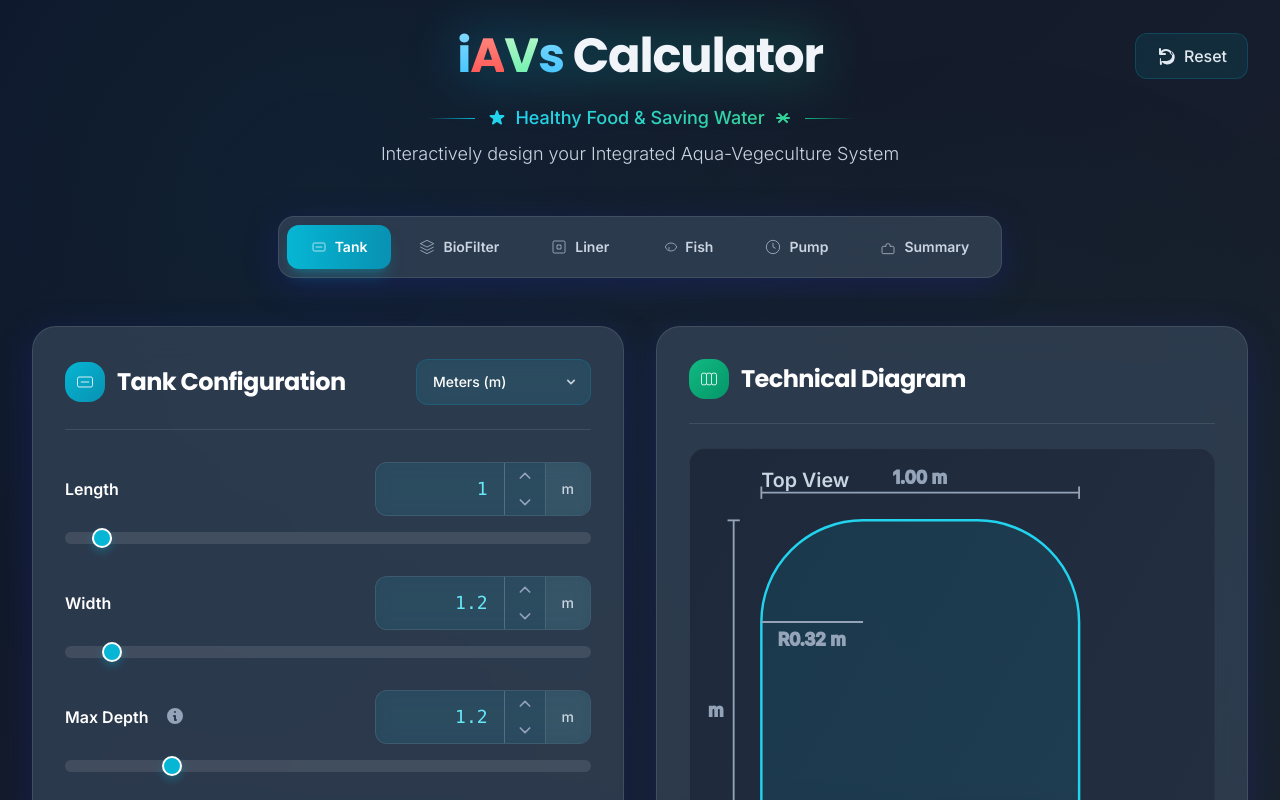
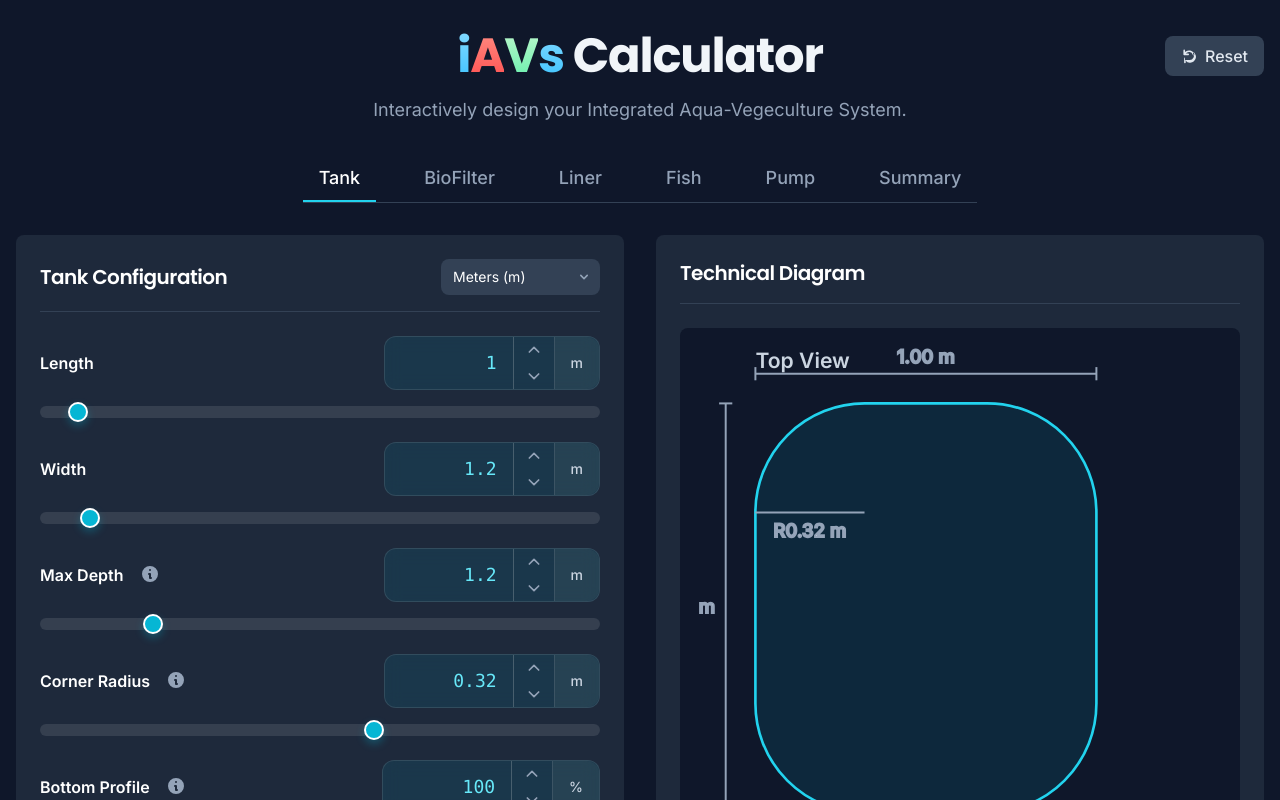
Before and after one commit to adminiavs/iAVs-Calculator, a React (Vite) app: page / in a window 1280 px wide. Shown: the top 800 px of the page. Built offline with nearby package versions, Linux system fonts and the light colour scheme.

Commit message:
Update app styling to match target design - Simplified dark theme with cleaner navigation and card layouts

```diff
--- a/App.tsx
+++ b/App.tsx
@@ -523,142 +523,89 @@ export default function App(): React.ReactNode {
   }, []);
 
   return (
-    <div className="min-h-screen text-slate-100 p-4 md:p-8">
+    <div className="min-h-screen bg-slate-900 text-slate-100">
       <div className="max-w-7xl mx-auto">
-        <header className="text-center mb-12">
+        <header className="text-center py-8 px-4">
             <div className="flex items-center justify-center gap-6 relative">
-                <div className="relative">
                 <IAVSLogo />
-                  <div className="absolute inset-0 bg-gradient-to-r from-cyan-500/20 to-emerald-500/20 rounded-lg blur-xl -z-10"></div>
-                </div>
                 <button
                     onClick={handleResetToDefaults}
-                    className="absolute right-0 top-1/2 -translate-y-1/2 glass-button text-slate-200 hover:text-white font-medium py-2.5 px-5 rounded-xl flex items-center gap-2 group"
+                    className="absolute right-0 top-1/2 -translate-y-1/2 bg-slate-700 hover:bg-slate-600 text-slate-200 hover:text-white font-medium py-2 px-4 rounded-lg flex items-center gap-2 transition-colors"
                     aria-label="Reset to default settings"
                 >
-                    <svg xmlns="http://www.w3.org/2000/svg" className="h-5 w-5 group-hover:rotate-180 transition-transform duration-500" viewBox="0 0 20 20" fill="currentColor">
+                    <svg xmlns="http://www.w3.org/2000/svg" className="h-4 w-4" viewBox="0 0 20 20" fill="currentColor">
                         <path fillRule="evenodd" d="M4 2a1 1 0 011 1v2.101a7.002 7.002 0 0111.601 2.566 1 1 0 11-1.885.666A5.002 5.002 0 005.999 7H9a1 1 0 110 2H4a1 1 0 01-1-1V3a1 1 0 011-1zm1 14a1 1 0 011-1h5.001a5.002 5.002 0 004.087-7.926 1 1 0 111.885-.666A7.002 7.002 0 015.899 15.899V18a1 1 0 11-2 0v-5a1 1 0 011-1z" clipRule="evenodd" />
                     </svg>
                     Reset
                 </button>
             </div>
-            <div className="mt-6 space-y-2">
-              <div className="flex items-center justify-center gap-3">
-                <div className="h-px w-12 bg-gradient-to-r from-transparent to-cyan-500"></div>
-                <div className="flex items-center gap-2">
-                  <svg className="w-5 h-5 text-cyan-400" fill="currentColor" viewBox="0 0 20 20">
-                    <path d="M9.049 2.927c.3-.921 1.603-.921 1.902 0l1.07 3.292a1 1 0 00.95.69h3.462c.969 0 1.371 1.24.588 1.81l-2.8 2.034a1 1 0 00-.364 1.118l1.07 3.292c.3.921-.755 1.688-1.54 1.118l-2.8-2.034a1 1 0 00-1.175 0l-2.8 2.034c-.784.57-1.838-.197-1.539-1.118l1.07-3.292a1 1 0 00-.364-1.118L2.98 8.72c-.783-.57-.38-1.81.588-1.81h3.461a1 1 0 00.951-.69l1.07-3.292z"/>
-                  </svg>
-                  <span className="text-lg font-medium bg-gradient-to-r from-cyan-400 to-emerald-400 bg-clip-text text-transparent">
-                    Healthy Food & Saving Water
-                  </span>
-                  <svg className="w-5 h-5 text-emerald-400" fill="currentColor" viewBox="0 0 20 20">
-                    <path fillRule="evenodd" d="M3 10a1 1 0 011-1h12a1 1 0 110 2H4a1 1 0 01-1-1z" clipRule="evenodd"/>
-                    <path fillRule="evenodd" d="M5.293 5.293a1 1 0 011.414 0L10 8.586l3.293-3.293a1 1 0 111.414 1.414L11.414 10l3.293 3.293a1 1 0 01-1.414 1.414L10 11.414l-3.293 3.293a1 1 0 01-1.414-1.414L8.586 10 5.293 6.707a1 1 0 010-1.414z" clipRule="evenodd"/>
-                  </svg>
-                </div>
-                <div className="h-px w-12 bg-gradient-to-l from-transparent to-emerald-500"></div>
-              </div>
-              <p className="text-lg text-slate-300 font-light">Interactively design your Integrated Aqua-Vegeculture System</p>
-            </div>
+            <p className="text-lg text-slate-400 mt-4">Interactively design your Integrated Aqua-Vegeculture System.</p>
         </header>
 
-        <div className="mb-12 flex justify-center">
-          <div className="glass-card rounded-2xl p-2 flex gap-1">
+        <nav className="flex justify-center mb-8">
+          <div className="flex space-x-8 border-b border-slate-700">
             <button
               onClick={() => setActiveTab('tank')}
-              className={`px-6 py-3 text-sm font-semibold rounded-xl transition-all duration-300 flex items-center gap-2 ${
+              className={`px-4 py-2 text-lg font-medium transition-colors border-b-2 ${
                 activeTab === 'tank'
-                  ? 'bg-gradient-to-r from-cyan-500 to-cyan-600 text-white shadow-lg shadow-cyan-500/25'
-                  : 'text-slate-300 hover:text-white hover:bg-white/10'
+                  ? 'text-white border-cyan-400'
+                  : 'text-slate-400 border-transparent hover:text-slate-200'
               }`}
-              aria-current={activeTab === 'tank' ? 'page' : undefined}
             >
-              <svg className="w-4 h-4" fill="none" stroke="currentColor" viewBox="0 0 24 24">
-                <rect x="3" y="6" width="18" height="12" rx="2" ry="2"/>
-                <path d="M7 12h10"/>
-              </svg>
               Tank
             </button>
             <button
               onClick={() => setActiveTab('biofilter')}
-              className={`px-6 py-3 text-sm font-semibold rounded-xl transition-all duration-300 flex items-center gap-2 ${
+              className={`px-4 py-2 text-lg font-medium transition-colors border-b-2 ${
                 activeTab === 'biofilter'
-                  ? 'bg-gradient-to-r from-emerald-500 to-emerald-600 text-white shadow-lg shadow-emerald-500/25'
-                  : 'text-slate-300 hover:text-white hover:bg-white/10'
+                  ? 'text-white border-cyan-400'
+                  : 'text-slate-400 border-transparent hover:text-slate-200'
               }`}
-              aria-current={activeTab === 'biofilter' ? 'page' : undefined}
             >
-              <svg className="w-4 h-4" fill="none" stroke="currentColor" viewBox="0 0 24 24">
-                <path d="M12 2L2 7l10 5 10-5-10-5z"/>
-                <path d="M2 17l10 5 10-5"/>
-                <path d="M2 12l10 5 10-5"/>
-              </svg>
               BioFilter
             </button>
             <button
               onClick={() => setActiveTab('liner')}
-              className={`px-6 py-3 text-sm font-semibold rounded-xl transition-all duration-300 flex items-center gap-2 ${
+              className={`px-4 py-2 text-lg font-medium transition-colors border-b-2 ${
                 activeTab === 'liner'
-                  ? 'bg-gradient-to-r from-blue-500 to-blue-600 text-white shadow-lg shadow-blue-500/25'
-                  : 'text-slate-300 hover:text-white hover:bg-white/10'
+                  ? 'text-white border-cyan-400'
+                  : 'text-slate-400 border-transparent hover:text-slate-200'
               }`}
-              aria-current={activeTab === 'liner' ? 'page' : undefined}
             >
-              <svg className="w-4 h-4" fill="none" stroke="currentColor" viewBox="0 0 24 24">
-                <rect x="3" y="3" width="18" height="18" rx="2" ry="2"/>
-                <path d="M9 9h6v6H9z"/>
-              </svg>
               Liner
             </button>
             <button
               onClick={() => setActiveTab('fish')}
-              className={`px-6 py-3 text-sm font-semibold rounded-xl transition-all duration-300 flex items-center gap-2 ${
+              className={`px-4 py-2 text-lg font-medium transition-colors border-b-2 ${
                 activeTab === 'fish'
-                  ? 'bg-gradient-to-r from-teal-500 to-teal-600 text-white shadow-lg shadow-teal-500/25'
-                  : 'text-slate-300 hover:text-white hover:bg-white/10'
+                  ? 'text-white border-cyan-400'
+                  : 'text-slate-400 border-transparent hover:text-slate-200'
               }`}
-              aria-current={activeTab === 'fish' ? 'page' : undefined}
             >
-              <svg className="w-4 h-4" fill="none" stroke="currentColor" viewBox="0 0 24 24">
-                <path d="M6.5 12c.94-3.46 4.94-6 8.5-6s7.56 2.54 8.5 6c-.94 3.46-4.94 6-8.5 6s-7.56-2.54-8.5-6z"/>
-                <path d="M12 16v-4"/>
-                <path d="M12 8v.01"/>
-              </svg>
               Fish
             </button>
             <button
               onClick={() => setActiveTab('pump')}
-              className={`px-6 py-3 text-sm font-semibold rounded-xl transition-all duration-300 flex items-center gap-2 ${
+              className={`px-4 py-2 text-lg font-medium transition-colors border-b-2 ${
                 activeTab === 'pump'
-                  ? 'bg-gradient-to-r from-indigo-500 to-indigo-600 text-white shadow-lg shadow-indigo-500/25'
-                  : 'text-slate-300 hover:text-white hover:bg-white/10'
+                  ? 'text-white border-cyan-400'
+                  : 'text-slate-400 border-transparent hover:text-slate-200'
               }`}
-              aria-current={activeTab === 'pump' ? 'page' : undefined}
             >
-              <svg className="w-4 h-4" fill="none" stroke="currentColor" viewBox="0 0 24 24">
-                <circle cx="12" cy="12" r="10"/>
-                <path d="M12 6v6l4 2"/>
-              </svg>
               Pump
             </button>
             <button
               onClick={() => setActiveTab('summary')}
-              className={`px-6 py-3 text-sm font-semibold rounded-xl transition-all duration-300 flex items-center gap-2 ${
+              className={`px-4 py-2 text-lg font-medium transition-colors border-b-2 ${
                 activeTab === 'summary'
-                  ? 'bg-gradient-to-r from-amber-500 to-amber-600 text-white shadow-lg shadow-amber-500/25'
-                  : 'text-slate-300 hover:text-white hover:bg-white/10'
+                  ? 'text-white border-cyan-400'
+                  : 'text-slate-400 border-transparent hover:text-slate-200'
               }`}
-              aria-current={activeTab === 'summary' ? 'page' : undefined}
             >
-              <svg className="w-4 h-4" fill="none" stroke="currentColor" viewBox="0 0 24 24">
-                <path d="M9 11H5a2 2 0 00-2 2v7a2 2 0 002 2h14a2 2 0 002-2v-7a2 2 0 00-2-2h-4"/>
-                <path d="M9 11V9a2 2 0 012-2h2a2 2 0 012 2v2"/>
-              </svg>
               Summary
             </button>
           </div>
-        </div>
+        </nav>
 
         {activeTab === 'summary' && (
           <SummaryPage
@@ -683,39 +630,32 @@ export default function App(): React.ReactNode {
         )}
 
         {activeTab === 'tank' && (
+          <div className="px-4">
             <main className="grid grid-cols-1 lg:grid-cols-2 gap-8">
               {/* Left Column: Controls & Results */}
               <div className="flex flex-col gap-8">
                 {/* INPUTS */}
-              <div className="glass-card rounded-3xl p-8 flex flex-col gap-8">
-                <div className="flex justify-between items-center border-b border-white/10 pb-6">
-                  <div className="flex items-center gap-3">
-                    <div className="w-10 h-10 rounded-2xl bg-gradient-to-br from-cyan-500 to-cyan-600 flex items-center justify-center">
-                      <svg className="w-5 h-5 text-white" fill="none" stroke="currentColor" viewBox="0 0 24 24">
-                        <rect x="3" y="6" width="18" height="12" rx="2" ry="2"/>
-                        <path d="M7 12h10"/>
-                      </svg>
-                    </div>
-                    <h2 className="text-2xl font-bold text-white">Tank Configuration</h2>
-                  </div>
+                <div className="bg-slate-800 rounded-lg p-6">
+                  <div className="flex justify-between items-center border-b border-slate-700 pb-4 mb-6">
+                    <h2 className="text-xl font-semibold text-white">Tank Configuration</h2>
                     <div className="relative">
                       <select
                         value={unit}
                         onChange={(e) => setUnit(e.target.value as Unit)}
-                      className="glass-button text-white font-medium text-sm rounded-xl pl-4 pr-10 py-3 appearance-none focus:outline-none focus:ring-2 focus:ring-cyan-500 transition-all cursor-pointer"
+                        className="bg-slate-700 text-white text-sm rounded-lg pl-3 pr-8 py-2 appearance-none focus:outline-none focus:ring-2 focus:ring-cyan-500 cursor-pointer"
                         aria-label="Select unit of measurement"
                       >
                         {Object.entries(conversions).map(([key, value]) => (
                           <option key={key} value={key} className="bg-slate-800">{value.name}</option>
                         ))}
                       </select>
-                    <div className="pointer-events-none absolute inset-y-0 right-0 flex items-center px-3 text-slate-300">
+                      <div className="pointer-events-none absolute inset-y-0 right-0 flex items-center px-2 text-slate-400">
                         <svg className="fill-current h-4 w-4" xmlns="http://www.w3.org/2000/svg" viewBox="0 0 20 20"><path d="M5.293 7.293a1 1 0 011.414 0L10 10.586l3.293-3.293a1 1 0 111.414 1.414l-4 4a1 1 0 01-1.414 0l-4-4a1 1 0 010-1.414z"/></svg>
                       </div>
                     </div>
                   </div>
 
-                <div className="flex flex-col gap-8">
+                  <div className="space-y-6">
                     <InputSlider label="Length" value={displayDimensions.length} onChange={(v) => handleDimensionChange('length', v)} min={sliderConfig.dim.min} max={sliderConfig.dim.max} step={sliderConfig.dim.step} sliderStep={sliderConfig.dim.sliderStep} unit={unit} />
                     <InputSlider label="Width" value={displayDimensions.width} onChange={(v) => handleDimensionChange('width', v)} min={sliderConfig.dim.min} max={sliderConfig.dim.max} step={sliderConfig.dim.step} sliderStep={sliderConfig.dim.sliderStep} unit={unit} />
                     <InputSlider
@@ -763,20 +703,16 @@ export default function App(): React.ReactNode {
               </div>
 
               {/* Right Column: Diagram */}
-            <div className="glass-card rounded-3xl p-8 flex flex-col gap-6">
-               <div className="flex items-center gap-3 border-b border-white/10 pb-6">
-                  <div className="w-10 h-10 rounded-2xl bg-gradient-to-br from-emerald-500 to-emerald-600 flex items-center justify-center">
-                    <svg className="w-5 h-5 text-white" fill="none" stroke="currentColor" viewBox="0 0 24 24">
-                      <path d="M9 17V7m0 10a2 2 0 01-2 2H5a2 2 0 01-2-2V7a2 2 0 012-2h2a2 2 0 012 2m0 10a2 2 0 002 2h2a2 2 0 002-2M9 7a2 2 0 012-2h2a2 2 0 012 2m0 10V7m0 10a2 2 0 002 2h2a2 2 0 002-2V7a2 2 0 00-2-2h-2a2 2 0 00-2 2"/>
-                    </svg>
+              <div className="bg-slate-800 rounded-lg p-6">
+                 <div className="border-b border-slate-700 pb-4 mb-6">
+                    <h2 className="text-xl font-semibold text-white">Technical Diagram</h2>
                 </div>
-                  <h2 className="text-2xl font-bold text-white">Technical Diagram</h2>
-              </div>
-              <div className="flex-grow min-h-[400px] bg-gradient-to-br from-slate-900/50 to-slate-800/50 rounded-2xl p-4 border border-white/5">
+                <div className="bg-slate-900 rounded-lg p-4 min-h-[400px]">
                   <TankDiagram dimensions={dimensions} displayDimensions={displayDimensions} unit={unit} />
                 </div>
               </div>
             </main>
+          </div>
         )}
 
         {activeTab === 'fish' && (
--- a/components/BioFilterPage.tsx
+++ b/components/BioFilterPage.tsx
@@ -107,53 +107,25 @@ export default function BioFilterPage({ dimensions, displayDimensions, onChange,
   );
 
   return (
+    <div className="px-4">
       <div className="max-w-7xl mx-auto">
-      {/* Volume Comparison Box */}
-      <div className="bg-slate-800 rounded-2xl p-6 shadow-2xl ring-1 ring-white/10 mb-8">
-        <h3 className="text-xl font-semibold text-white mb-4">BioFilter Volume Comparison</h3>
-        <div className="grid grid-cols-1 md:grid-cols-2 gap-6">
-          <div className="bg-slate-900/50 rounded-xl p-5 flex flex-col gap-2">
-            <h3 className="text-lg font-semibold text-slate-200">Target BioFilter Volume</h3>
-            <div className="text-left">
-              <span className="text-4xl font-bold font-mono text-cyan-400">{Math.round(volumeComparison.targetVolume).toLocaleString()}</span>
-              <span className="text-2xl text-slate-400 ml-2 font-medium">L</span>
-            </div>
-            <div className="text-sm text-slate-400 mt-1">2x tank volume</div>
-          </div>
-          <div className="bg-slate-900/50 rounded-xl p-5 flex flex-col gap-2">
-            <h3 className="text-lg font-semibold text-slate-200">Actual BioFilter Volume</h3>
-            <div className="text-left">
-              <span className={`text-4xl font-bold font-mono transition-colors ${
-                volumeComparison.color === 'red' ? 'text-red-500' :
-                volumeComparison.color === 'yellow' ? 'text-yellow-400' :
-                'text-cyan-400'
-              }`}>{volumeComparison.actualVolume.toLocaleString()}</span>
-              <span className="text-2xl text-slate-400 ml-2 font-medium">L</span>
-            </div>
-            <div className="text-sm text-slate-400 mt-1">
-              {volumeComparison.percentageDiff ?
-                `${volumeComparison.percentageDiff}% difference from target` :
-                'Based on current dimensions'}
-            </div>
-          </div>
-        </div>
-      </div>
-
         {/* Main Content Grid */}
         <main className="grid grid-cols-1 lg:grid-cols-2 gap-8">
         {/* Left Column: Configuration & Diagram */}
         <div className="flex flex-col gap-8">
-        <div className="bg-slate-800 rounded-2xl p-6 shadow-2xl ring-1 ring-white/10 flex flex-col gap-8">
-          <h2 className="text-3xl font-semibold text-white border-b border-slate-700 pb-4">BioFilter Configuration</h2>
+          <div className="bg-slate-800 rounded-lg p-6">
+            <h2 className="text-xl font-semibold text-white border-b border-slate-700 pb-4 mb-6">BioFilter Configuration</h2>
+            <div className="space-y-6">
               <InputSlider label="Width" value={displayDimensions.width} onChange={(v) => onChange('width', v)} min={sliderConfig.width.min} max={sliderConfig.width.max} step={sliderConfig.width.step} sliderStep={sliderConfig.width.sliderStep} unit={unit} />
               <InputSlider label="Length" value={displayDimensions.length} onChange={(v) => onChange('length', v)} min={sliderConfig.length.min} max={sliderConfig.length.max} step={sliderConfig.length.step} sliderStep={sliderConfig.length.sliderStep} unit={unit} />
               <InputSlider label="Sand Depth (Shallow End)" value={displayDimensions.shallowDepth} onChange={(v) => onChange('shallowDepth', v)} min={sliderConfig.depth.min} max={sliderConfig.depth.max} step={sliderConfig.depth.step} sliderStep={sliderConfig.depth.sliderStep} unit={unit} tooltip="30cm is recommended for most uses." />
               <InputSlider label="Slope" value={displayDimensions.slope} onChange={(v) => onChange('slope', v)} min={2} max={10} step={1} unit="cm/m" tooltip="The recommended slope is 2cm per meter." />
               <InputSlider label="Freeboard" value={displayDimensions.freeboard} onChange={(v) => onChange('freeboard', v)} min={sliderConfig.freeboard.min} max={sliderConfig.freeboard.max} step={sliderConfig.freeboard.step} sliderStep={sliderConfig.freeboard.sliderStep} unit={unit} tooltip="Freeboard is the distance from the top of the sand to the top of the biofilter container." />
             </div>
-        <div className="bg-slate-800 rounded-2xl p-6 shadow-2xl ring-1 ring-white/10">
-            <h2 className="text-3xl font-semibold text-white border-b border-slate-700 pb-4 mb-4">Technical Diagram</h2>
-            <div className="min-h-[250px] bg-slate-900 rounded-lg p-2">
+          </div>
+          <div className="bg-slate-800 rounded-lg p-6">
+              <h2 className="text-xl font-semibold text-white border-b border-slate-700 pb-4 mb-6">Technical Diagram</h2>
+              <div className="min-h-[250px] bg-slate-900 rounded-lg p-4">
                   <BioFilterDiagram
                       length={displayDimensions.length}
                       shallowDepth={displayDimensions.shallowDepth}
@@ -166,8 +138,9 @@ export default function BioFilterPage({ dimensions, displayDimensions, onChange,
         </div>
 
         {/* Right Column: Results */}
-      <div className="bg-slate-800 rounded-2xl p-6 shadow-2xl ring-1 ring-white/10 flex flex-col gap-6">
-        <h2 className="text-3xl font-semibold text-white border-b border-slate-700 pb-4">Calculated Results</h2>
+        <div className="bg-slate-800 rounded-lg p-6">
+          <h2 className="text-xl font-semibold text-white border-b border-slate-700 pb-4 mb-6">Calculated Results</h2>
+          <div className="space-y-6">
            <StatCard
             title="BioFilter Height"
             value={derivedDisplayValues.displayTotalContainerHeight}
@@ -201,13 +174,15 @@ export default function BioFilterPage({ dimensions, displayDimensions, onChange,
             tooltip={sandWeightTooltip}
           />
           {showLengthWarning && (
-          <div className="bg-yellow-900/50 border border-yellow-700 text-yellow-300 px-4 py-3 rounded-lg text-base mt-2" role="alert">
-            <p className="font-bold">Caution: Long Biofilter</p>
+            <div className="bg-yellow-900/50 border border-yellow-700 text-yellow-300 px-4 py-3 rounded-lg text-sm mt-4" role="alert">
+              <p className="font-semibold">Caution: Long Biofilter</p>
               <p>For biofilters longer than 6 meters (approx. 20ft), additional drainage may be required. Please refer to the iAVs handbook for advanced designs.</p>
             </div>
           )}
           </div>
+        </div>
       </main>
+      </div>
     </div>
   );
 }
--- a/components/LinerPage.tsx
+++ b/components/LinerPage.tsx
@@ -41,6 +41,7 @@ export default function LinerPage(props: LinerPageProps): React.ReactNode {
   const combinedSizeDisplay = `${props.combinedLinerSheet.length.toFixed(precision)} ${props.unit} × ${props.combinedLinerSheet.width.toFixed(precision)} ${props.unit}`;
 
   return (
+    <div className="px-4">
       <main className="max-w-4xl mx-auto flex flex-col gap-8">
         <LinerCostSettings
           pricePerUnitArea={props.pricePerUnitArea}
@@ -72,8 +73,8 @@ export default function LinerPage(props: LinerPageProps): React.ReactNode {
           onOverlapAmountChange={props.onBiofilterLinerOverlapAmountChange}
         />
 
-      <div className="bg-slate-800 rounded-2xl p-6 flex flex-col gap-5 ring-1 ring-white/10">
-        <h2 className="text-3xl font-semibold text-white border-b border-slate-600 pb-4">Combined Liner (Single Sheet)</h2>
+        <div className="bg-slate-800 rounded-lg p-6">
+          <h2 className="text-xl font-semibold text-white border-b border-slate-700 pb-4 mb-6">Combined Liner (Single Sheet)</h2>
           <div className="grid grid-cols-1 sm:grid-cols-2 gap-4">
               <StatCard
                   title="Most Efficient Size"
@@ -101,5 +102,6 @@ export default function LinerPage(props: LinerPageProps): React.ReactNode {
           />
         )}
       </main>
+    </div>
   );
 }
--- a/index.html
+++ b/index.html
@@ -44,24 +44,8 @@
 
       body {
         font-family: 'Inter', sans-serif;
-        background: linear-gradient(135deg, var(--color-bg-primary) 0%, #1a202c 100%);
-        background-attachment: fixed;
+        background: var(--color-bg-primary);
         position: relative;
-      }
-
-      /* Subtle background texture */
-      body::before {
-        content: '';
-        position: fixed;
-        top: 0;
-        left: 0;
-        width: 100%;
-        height: 100%;
-        background-image:
-          radial-gradient(circle at 25% 25%, rgba(6, 182, 212, 0.05) 0%, transparent 50%),
-          radial-gradient(circle at 75% 75%, rgba(16, 185, 129, 0.05) 0%, transparent 50%);
-        pointer-events: none;
-        z-index: -1;
       }
 
       h1, h2, h3, h4, h5, h6 {
```
Also changed, not shown: components/FishPage.tsx (+15 -15 lines), components/LinerCalculator.tsx (+17 -20 lines), components/LinerCostSettings.tsx (+7 -7 lines), components/PumpPage.tsx (+40 -21 lines), components/SummaryPage.tsx (+13 -16 lines). Lines whose indentation alone changed are shown as unchanged.
